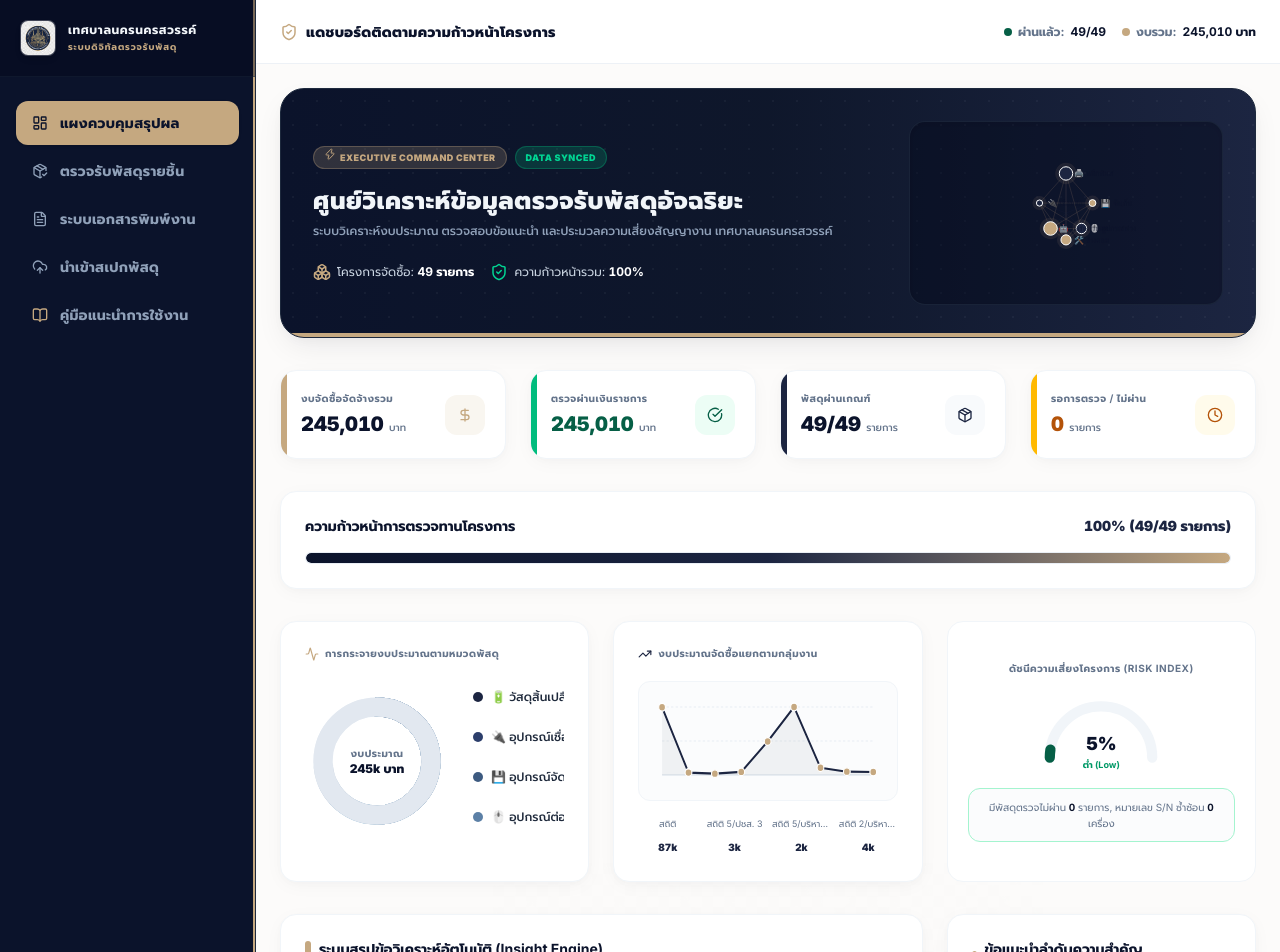
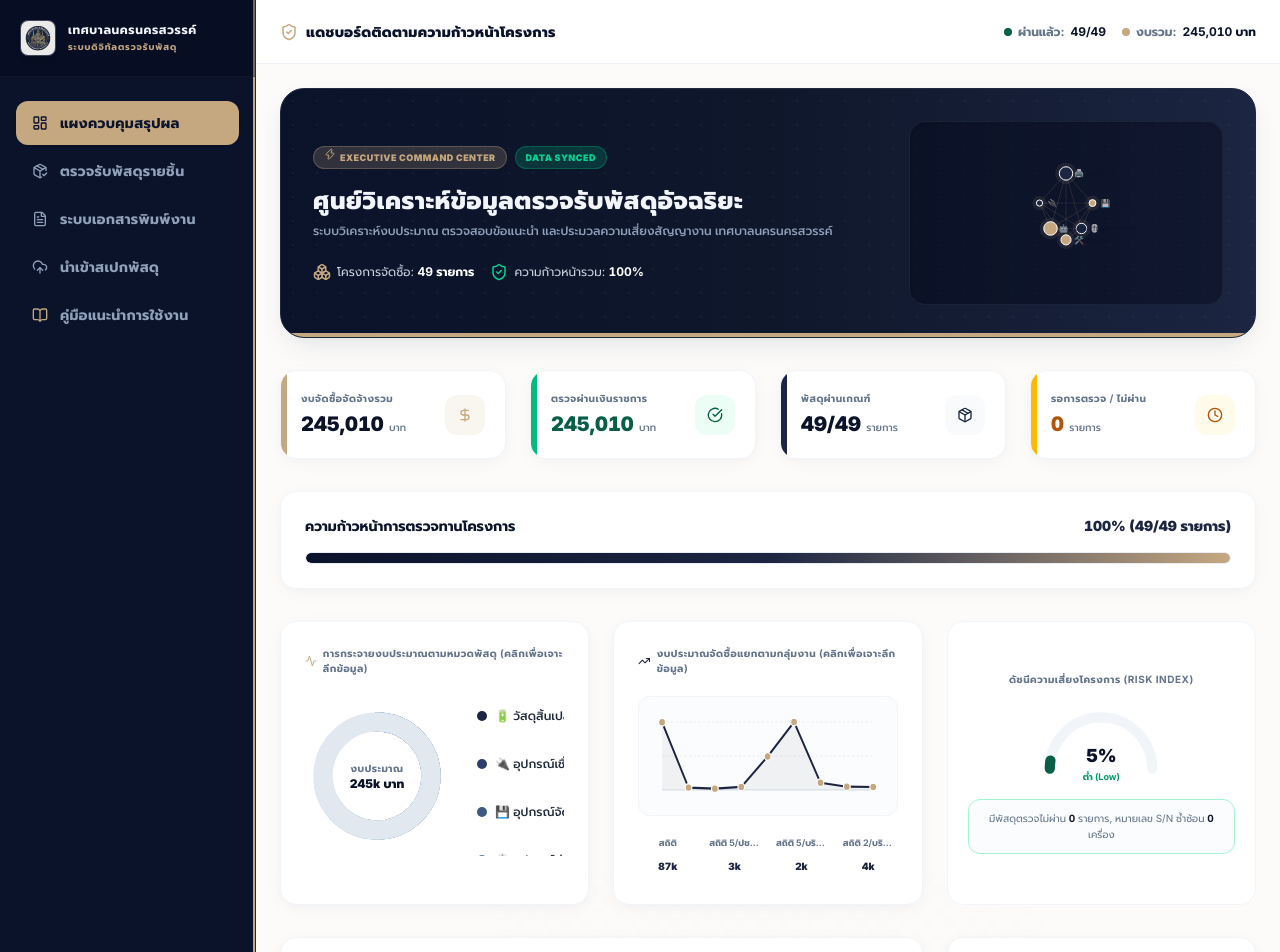
Before and after one commit to poppatompong-dev/nsm-procurement-69, a React (Vite) app: page / in a window 1280 px wide. Shown: the top 952 px of the page. Built offline with nearby package versions, Linux system fonts and the light colour scheme.

Commit message:
feat: implement interactive drill-down on SVG donut and trend charts

```diff
--- a/src/App.jsx
+++ b/src/App.jsx
@@ -573,6 +573,16 @@ export default function App() {
               handleSaveCommittee={handleSaveCommittee}
               items={filteredItems}
               onItemClick={(item) => setSelectedItem(item)}
+              onCategorySelect={(cat) => {
+                setCategoryFilter(cat);
+                setActiveTab('items');
+                showToast(`🔌 คัดกรองรายการแสดงเฉพาะหมวดพัสดุเรียบร้อย`);
+              }}
+              onDivisionSelect={(div) => {
+                setDivisionFilter(div);
+                setActiveTab('items');
+                showToast(`📂 คัดกรองรายการแสดงเฉพาะกลุ่มงาน${div}เรียบร้อย`);
+              }}
             />
           )}
 
--- a/src/components/Dashboard.jsx
+++ b/src/components/Dashboard.jsx
@@ -132,7 +132,7 @@ function Ecosystem3DViewer() {
 }
 
 // Custom SVG Donut Chart component with interactive legends
-function SvgDonutChart({ data }) {
+function SvgDonutChart({ data, onSelect }) {
   const total = data.reduce((acc, curr) => acc + curr.value, 0) || 1;
   let accumulatedAngle = 0;
 
@@ -167,8 +167,9 @@ function SvgDonutChart({ data }) {
               strokeDasharray="282.6"
               strokeDashoffset={seg.strokeOffset}
               strokeLinecap="round"
+              onClick={() => onSelect && onSelect(seg.key)}
               className="transition-all duration-500 hover:scale-105 origin-center cursor-pointer"
-              title={`${seg.name}: ${formatNumber(seg.value)} บาท`}
+              title={`${seg.name}: ${formatNumber(seg.value)} บาท (คลิกเพื่อจัดกรอง)`}
             />
           ))}
         </svg>
@@ -180,7 +181,12 @@ function SvgDonutChart({ data }) {
 
       <div className="flex-1 w-full space-y-2 max-h-[160px] overflow-y-auto pr-1">
         {donutSegments.slice(0, 5).map((seg, idx) => (
-          <div key={idx} className="flex items-center justify-between text-xs font-medium">
+          <div
+            key={idx}
+            onClick={() => onSelect && onSelect(seg.key)}
+            className="flex items-center justify-between text-xs font-medium cursor-pointer hover:bg-slate-50 p-1 rounded transition-colors"
+            title="คลิกเพื่อคัดกรองข้อมูลรายการตามหมวดหมู่นี้"
+          >
             <div className="flex items-center gap-2">
               <span className="w-2.5 h-2.5 rounded-full shrink-0" style={{ backgroundColor: seg.color }}></span>
               <span className="text-neutral-charcoal truncate max-w-[120px]">{seg.name}</span>
@@ -194,7 +200,7 @@ function SvgDonutChart({ data }) {
 }
 
 // Custom Area/Line Trend Chart mapping budget values
-function SvgLineChart({ data }) {
+function SvgLineChart({ data, onSelect }) {
   const maxVal = Math.max(...data.map(d => d.value)) || 1;
   const width = 320;
   const height = 120;
@@ -248,8 +254,9 @@ function SvgLineChart({ data }) {
               fill="#c5a880"
               stroke="white"
               strokeWidth="1.5"
+              onClick={() => onSelect && onSelect(p.label)}
               className="cursor-pointer hover:scale-125 transition-transform"
-              title={`${p.label}: ${formatNumber(p.value)} บาท`}
+              title={`${p.label}: ${formatNumber(p.value)} บาท (คลิกเพื่อจัดกรอง)`}
             />
           ))}
         </svg>
@@ -257,8 +264,13 @@ function SvgLineChart({ data }) {
 
       <div className="grid grid-cols-4 gap-2 text-center">
         {data.slice(0, 4).map((d, idx) => (
-          <div key={idx} className="space-y-0.5">
-            <span className="text-[9px] text-neutral-slate block truncate">{d.name}</span>
+          <div
+            key={idx}
+            onClick={() => onSelect && onSelect(d.name)}
+            className="space-y-0.5 cursor-pointer hover:bg-slate-50 p-1 rounded transition-colors"
+            title="คลิกเพื่อคัดกรองข้อมูลตามฝ่ายงานนี้"
+          >
+            <span className="text-[9px] text-neutral-slate block truncate font-bold">{d.name}</span>
             <span className="text-[10px] font-black text-gov-blue num-tabular">{(d.value / 1000).toFixed(0)}k</span>
           </div>
         ))}
@@ -269,7 +281,6 @@ function SvgLineChart({ data }) {
 
 // Half-Circle Gauge indicating Risk Level
 function RiskGauge({ failedCount, duplicateCount, pendingCount }) {
-  // Simple risk heuristic score
   const riskScore = (failedCount * 30) + (duplicateCount * 25) + (pendingCount > 10 ? 20 : 5);
   const scoreClamped = Math.min(riskScore, 100);
 
@@ -290,7 +301,6 @@ function RiskGauge({ failedCount, duplicateCount, pendingCount }) {
     riskBorder = 'border-amber-200';
   }
 
-  // Circular arc calculation (strokeDashoffset of half circle circumference 141.3)
   const strokeOffset = 141.3 - (scoreClamped / 100) * 141.3;
 
   return (
@@ -333,7 +343,9 @@ export default function Dashboard({
   handleEditCommitteeChange,
   handleSaveCommittee,
   items,
-  onItemClick
+  onItemClick,
+  onCategorySelect,
+  onDivisionSelect
 }) {
   // Recalculate stats dynamically based on the filtered items passed to represent PowerBI-style instant updates
   const dashboardStats = useMemo(() => {
@@ -385,6 +397,7 @@ export default function Dashboard({
     };
 
     const categoryData = Object.entries(catMap).map(([key, value]) => ({
+      key,
       name: catLabels[key] || key,
       value
     }));
@@ -557,18 +570,18 @@ export default function Dashboard({
         <div className="bg-white p-6 rounded-2xl shadow-premium border border-slate-100 space-y-5">
           <h4 className="text-[10px] font-bold text-neutral-slate uppercase tracking-wider flex items-center gap-1.5">
             <Activity className="w-3.5 h-3.5 text-gov-gold" />
-            การกระจายงบประมาณตามหมวดพัสดุ
+            การกระจายงบประมาณตามหมวดพัสดุ (คลิกเพื่อเจาะลึกข้อมูล)
           </h4>
-          <SvgDonutChart data={dashboardStats.categoryData} />
+          <SvgDonutChart data={dashboardStats.categoryData} onSelect={onCategorySelect} />
         </div>
 
         {/* Division Progress Line Chart */}
         <div className="bg-white p-6 rounded-2xl shadow-premium border border-slate-100 space-y-5">
           <h4 className="text-[10px] font-bold text-neutral-slate uppercase tracking-wider flex items-center gap-1.5">
             <TrendingUp className="w-3.5 h-3.5 text-gov-blue" />
-            งบประมาณจัดซื้อแยกตามกลุ่มงาน
+            งบประมาณจัดซื้อแยกตามกลุ่มงาน (คลิกเพื่อเจาะลึกข้อมูล)
           </h4>
-          <SvgLineChart data={dashboardStats.divisionData} />
+          <SvgLineChart data={dashboardStats.divisionData} onSelect={onDivisionSelect} />
         </div>
 
         {/* Risk Index Gauge */}
@@ -580,7 +593,7 @@ export default function Dashboard({
 
       </div>
 
-      {/* Insight Engine Panel (Automated Text Analytics) */}
+      {/* Insight Engine Panel */}
       <div className="grid grid-cols-1 md:grid-cols-3 gap-6 relative z-10">
 
         {/* Left Side: Insight list */}
@@ -647,7 +660,6 @@ export default function Dashboard({
                     </span>
                     <button
                       onClick={() => {
-                        // Find item and click
                         const itemObj = items.find(i => i.id === rec.targetId);
                         if (itemObj) onItemClick(itemObj);
                       }}
```
